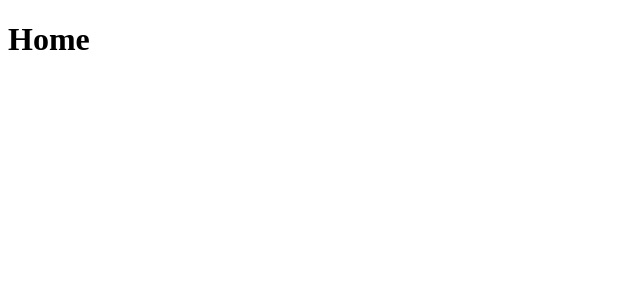
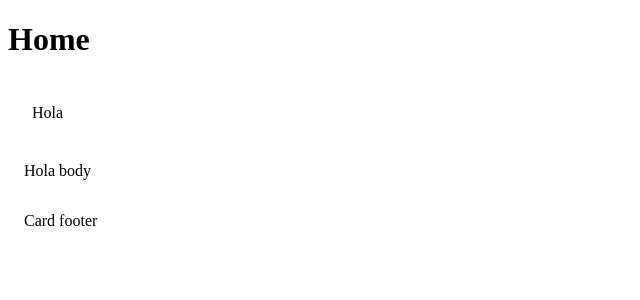
Before and after one commit to frankuxui/follows-members, a Next.js app: page / in a window 1280 px wide. Shown: the top 300 px of the page, without its empty margins (0-640 px from the left). Built offline with nearby package versions, Linux system fonts and the light colour scheme.

Commit message:
commit initial-one

```diff
--- a/package.json
+++ b/package.json
@@ -1,5 +1,5 @@
 {
-  "name": "nexproject",
+  "name": "followsmembers",
   "version": "1.0.0",
   "description": "",
   "main": "index.js",
--- /dev/null
+++ b/pages/components/card/Card.module.css
@@ -0,0 +1,26 @@
+.card{
+  position: relative;
+  display: flex;
+  flex-direction: column;
+  min-width: 0;
+  word-wrap: break-word;
+  background-color: #fff;
+  background-clip: border-box;
+  border-radius: 1.25rem;
+  -webkit-border-radius: 1.25rem;
+  -moz-border-radius: 1.25rem;
+  -ms-border-radius: 1.25rem;
+  -o-border-radius: 1.25rem;
+  margin-bottom: 1rem;
+  cursor: pointer;
+}
+.cardHeader{
+  padding: 1.5rem
+}
+.cardBody {
+  flex: 1 1 auto;
+  padding: 1rem 1rem;
+}
+.cardFooter{
+  padding: 1rem 1rem;
+}
--- /dev/null
+++ b/pages/components/card/Index.jsx
@@ -0,0 +1,57 @@
+import styles from "./Card.module.css";
+
+export const Card = ({ children, className, ...props }) => {
+  return (
+    <article className={ styles.card } {...props}>
+      {children}
+    </article>
+  );
+};
+
+//
+// Card Header
+
+const Header = ({ className, children, ...props}) => {
+  return(
+    <div className={className} {...props}>{children}</div>
+  )
+}
+Card.Header = function CardHeader({ className, children, ...props }) {
+  return (
+    <Header className={styles.cardHeader } {...props}>
+      {children}
+    </Header>
+  );
+};
+
+//
+// Card Body
+
+const Body = ({ className, children, ...props}) => {
+  return(
+    <div className={className} {...props}>{children}</div>
+  )
+}
+Card.Body = function CardBody({ className, children, ...props }) {
+  return (
+    <Body className={styles.cardBody } {...props}>
+      {children}
+    </Body>
+  );
+};
+
+//
+// Card Footer
+
+const Footer = ({ className, children, ...props}) => {
+  return(
+    <div className={className} {...props}>{children}</div>
+  )
+}
+Card.Footer = function CardFooter({ className, children, ...props }) {
+  return (
+    <Footer className={styles.cardFooter } {...props}>
+      {children}
+    </Footer>
+  );
+};
--- a/pages/index.js
+++ b/pages/index.js
@@ -1,7 +1,16 @@
+import { Card } from "./components/card"
+
 const index = () => {
+
   return (
     <div>
       <h1>Home</h1>
+
+      <Card>
+        <Card.Header>Hola</Card.Header>
+        <Card.Body>Hola body</Card.Body>
+        <Card.Footer>Card footer</Card.Footer>
+      </Card>
     </div>
   )
 }
```
Also changed, not shown: pages/components/Avatar.jsx (added, +15 -0 lines), pages/components/FetchError.jsx (added, +10 -0 lines), pages/components/Loader.jsx (added, +33 -0 lines), pages/components/Media.jsx (added, +20 -0 lines), 1 other file (tests, documents, lock files or other folders).
